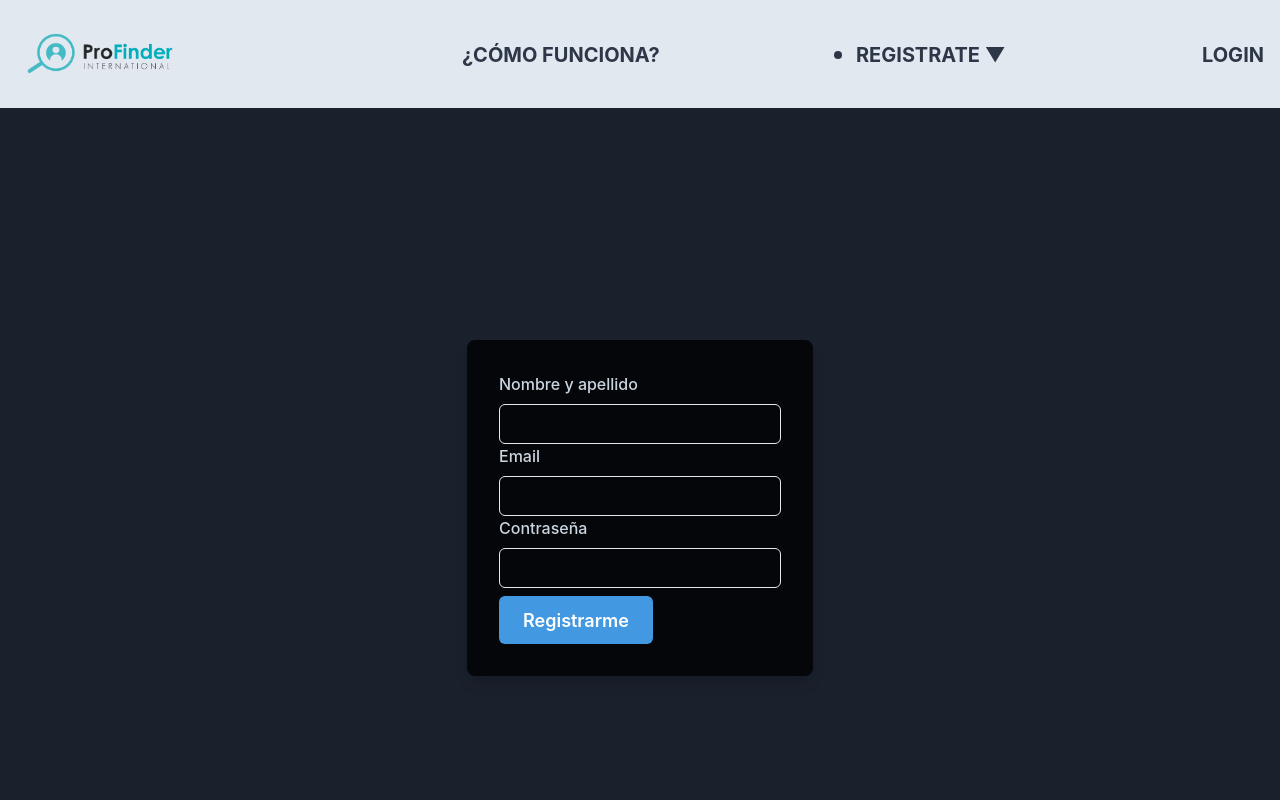
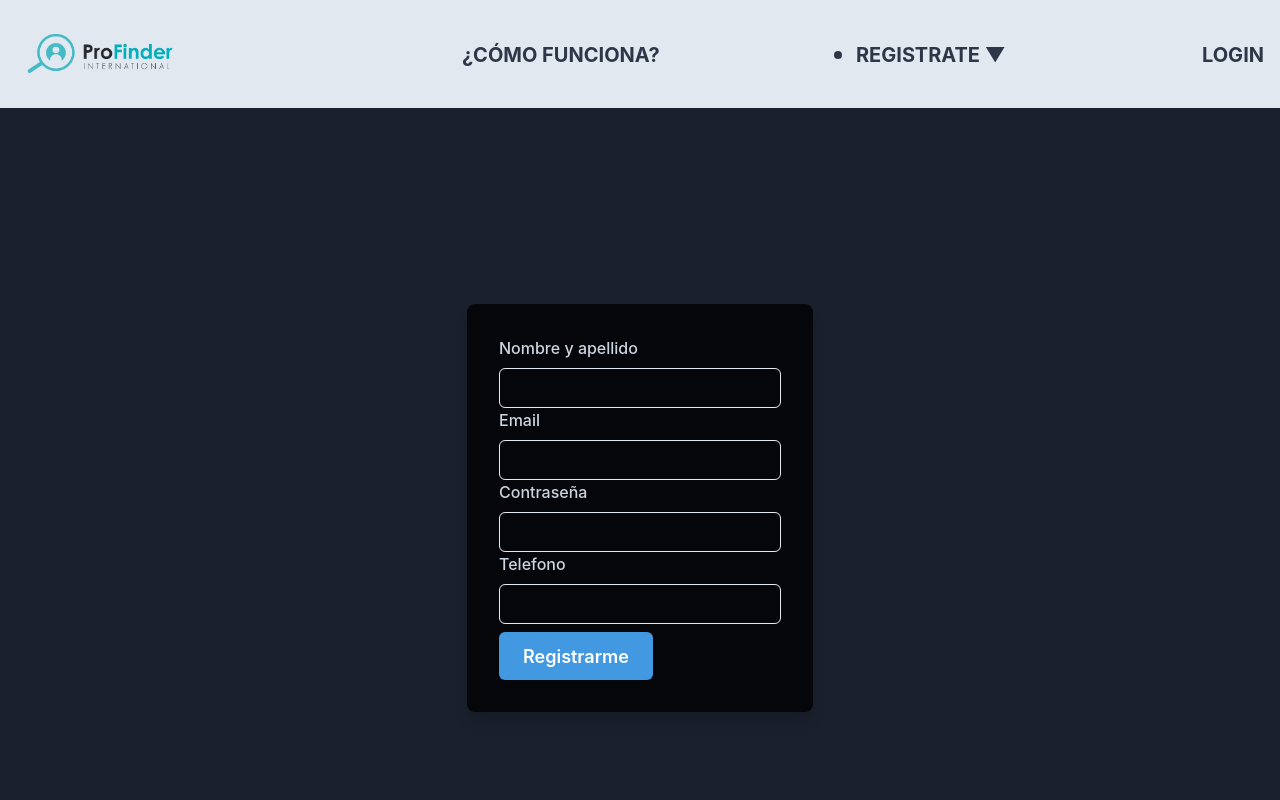
Before and after one commit to JosueEC/Profinder-client, a React (Vite) app: page /registerCliente in a window 1280 px wide. Shown: the top 800 px of the page. Built offline with nearby package versions, Linux system fonts and the light colour scheme.

Commit message:
cambios formulario

```diff
--- a/src/services/redux/actions/actions.js
+++ b/src/services/redux/actions/actions.js
@@ -100,11 +100,19 @@ const postCiente = (info) => {
   return async function () {
     try {
       // Verificación
-      if (info.name === "" || info.email === "" || info.password === 0) {
+      if (
+        info.name === "" ||
+        info.email === "" ||
+        info.phone === "" ||
+        info.password === 0
+      ) {
         throw new Error("Faltan datos");
       }
 
-      await axios.post("https://backprofinder-production.up.railway.app/client", info);
+      await axios.post(
+        "https://backprofinder-production.up.railway.app/client",
+        info
+      );
       alert("Perfil creado");
     } catch (error) {
       alert(`${error.response.data.error}`);
@@ -112,4 +120,10 @@ const postCiente = (info) => {
   };
 };
 
-export { getAllSuppliers, getAllCategories, postProveedor, applyFilters, postCiente };
+export {
+  getAllSuppliers,
+  getAllCategories,
+  postProveedor,
+  applyFilters,
+  postCiente,
+};
--- a/src/views/FormCliente/FormCliente.jsx
+++ b/src/views/FormCliente/FormCliente.jsx
@@ -31,6 +31,7 @@ function FormCliente(props) {
       name: "",
       email: "",
       password: "",
+      phone: "",
     },
   });
 
@@ -38,8 +39,8 @@ function FormCliente(props) {
     const newData = {
       name: data.name,
       email: data.email,
-
       password: data.password,
+      phone: data.phone,
     };
     console.log(newData);
     // dispatch(postCiente(newData));
@@ -97,6 +98,16 @@ function FormCliente(props) {
                 })}
               />
             </FormControl>
+            <FormControl>
+              <FormLabel>Telefono</FormLabel>
+              <Input
+                type="number"
+                {...register("phone", {
+                  required: "El campo telefono es requerido",
+                })}
+              />
+              {errors.phone && <p>{errors.phone.message}</p>}
+            </FormControl>
 
             <FormControl>
               <FormLabel />
```
